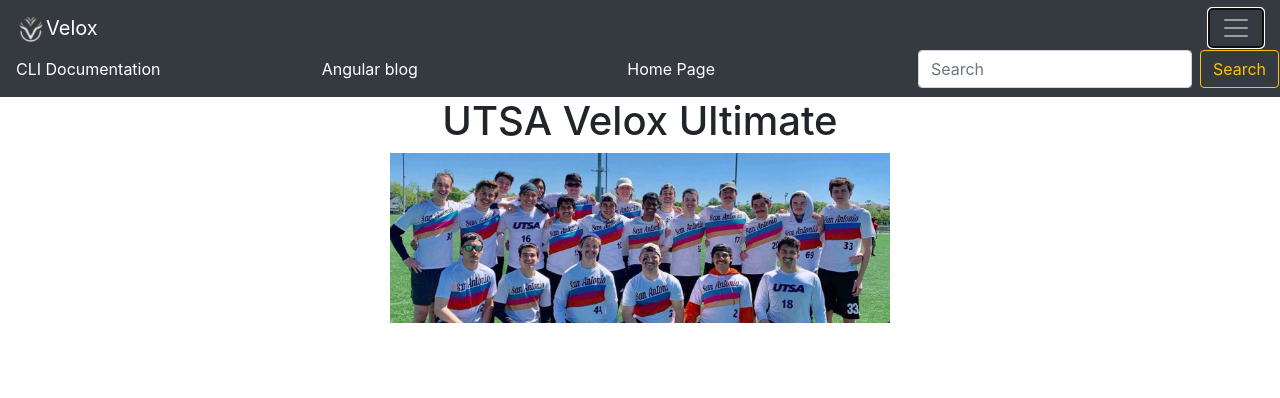
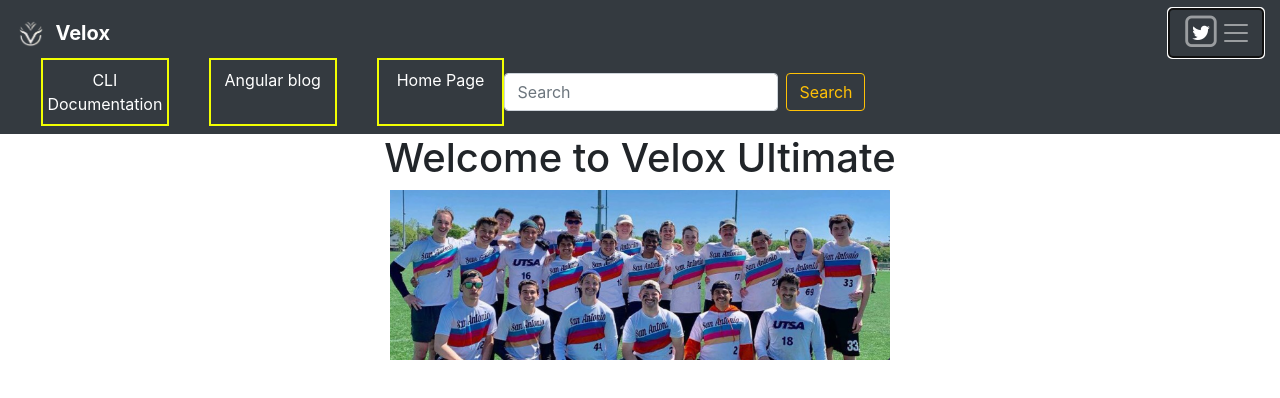
Before and after one commit to JVILL16/Ultimate-Velox, an Angular app: page / in a window 1280 px wide. Both pictures are taken after a click on the button "Toggle navigation". Shown: the top 398 px of the page. Built offline with nearby package versions, Linux system fonts and the light colour scheme.

Commit message:
installed font awesome and put a twitter icon

```diff
--- a/angular.json
+++ b/angular.json
@@ -29,10 +29,12 @@
             ],
             "styles": [
               "src/styles.scss",
-              "./node_modules/bootstrap/dist/css/bootstrap.min.css"
+              "./node_modules/bootstrap/dist/css/bootstrap.min.css",
+              "./node_modules/font-awesome/css/font-awesome.min.css"
             ],
             "scripts": [
               "./node_modules/jquery/dist/jquery.js",
+              "./node_modules/popper.js/dist/umd/popper.min.js",
               "./node_modules/bootstrap/dist/js/bootstrap.min.js"
             ]
           },
--- a/package.json
+++ b/package.json
@@ -20,6 +20,7 @@
     "@angular/platform-browser-dynamic": "~8.0.3",
     "@angular/router": "~8.0.3",
     "bootstrap": "^4.3.1",
+    "font-awesome": "^4.7.0",
     "jquery": "^3.4.1",
     "popper.js": "^1.15.0",
     "rxjs": "~6.4.0",
--- a/src/app/app.component.html
+++ b/src/app/app.component.html
@@ -1,35 +1,42 @@
 <!--The content below is only a placeholder and can be replaced.-->
 <nav class="navbar navbar-dark bg-dark">
 
-  <a class="navbar-brand active" routerLink="/" routerLinkActive="active"><img width="30" alt="Velox Icon" src="assets/velox-icon-no-bg.png">Velox</a>
+  <a class="navbar-brand active" id="teamName" routerLink="/" routerLinkActive="active"><img width="30" alt="Velox Icon"
+      src="assets/velox-icon-no-bg.png">&nbsp;&nbsp;Velox</a>
+
 
   <button class="navbar-toggler" type="button" data-toggle="collapse" data-target="#navbarText" aria-controls="navbarText"
     aria-expanded="false" aria-label="Toggle navigation">
+    <span class="fa-stack">
+        <i class="fa fa-square-o fa-stack-2x"></i>
+        <i class="fa fa-twitter fa-stack-1x fa-inverse"></i>
+    </span>
     <span class="navbar-toggler-icon"></span>
+
   </button>
+
 
   <div class="collapse navbar-collapse" id="navbarText">
 
     <ul class="navbar-nav mr-auto">
       <div class="row">
 
-      <div class="col">
         <li class="nav-item active">
-          <a class="nav-link" href="https://angular.io/cli">CLI Documentation</a>
+          <a class="nav-link text-center" href="https://angular.io/cli">CLI Documentation</a>
         </li>
-      </div>
 
-      <div class="col">
+
+
         <li class="nav-item active">
-          <a class="nav-link" href="https://blog.angular.io/">Angular blog</a>
+          <a class="nav-link text-center" href="https://blog.angular.io/">Angular blog</a>
         </li>
-      </div>
 
-      <div class="col">
+
+
         <li class="nav-item active">
-          <a class="nav-link" routerLink="/home-page" routerLinkActive="active">Home Page</a>
+          <a class="nav-link text-center" routerLink="/home-page" routerLinkActive="active">Home Page</a>
         </li>
-      </div>
+
 
         <form class="form-inline">
           <input class="form-control mr-sm-2" type="search" placeholder="Search" aria-label="Search">
@@ -44,7 +51,7 @@
 
 <div style="text-align:center">
   <h1>
-    UTSA Velox Ultimate
+    Welcome to Velox Ultimate
   </h1>
   <img width="500" alt="Velox Header" src="assets/velox-header.PNG">
 </div>
--- a/src/app/app.component.scss
+++ b/src/app/app.component.scss
@@ -0,0 +1,16 @@
+.nav-item{
+     margin-left: 40px;
+    //margin-right: 40px;
+    border:2px solid rgb(242, 255, 2);
+    width:10%;
+}
+
+#teamName{
+    font-weight: bold;
+    //margin-top:10px;
+}
+
+#twitter-icon{
+    float:right;
+    display: right;
+}
```
Also changed, not shown: 1 other file (tests, documents, lock files or other folders). Lines whose indentation alone changed are shown as unchanged.
